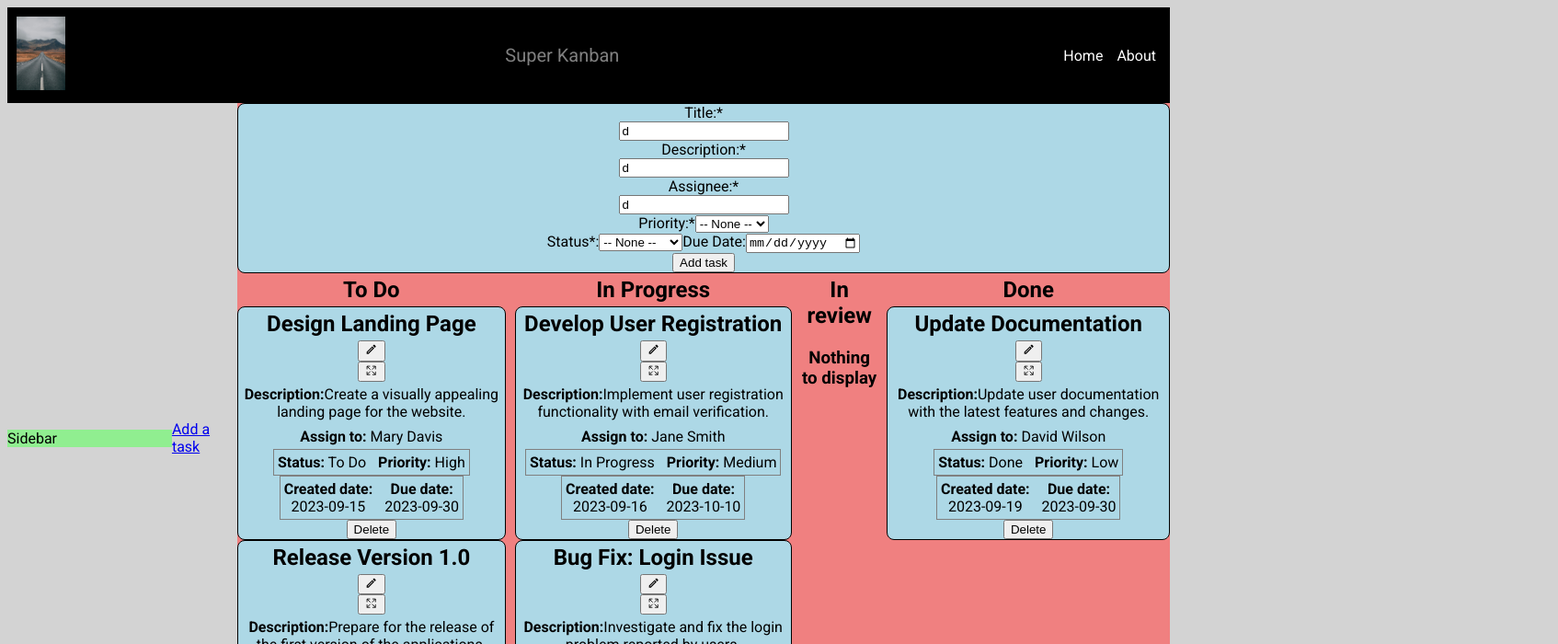
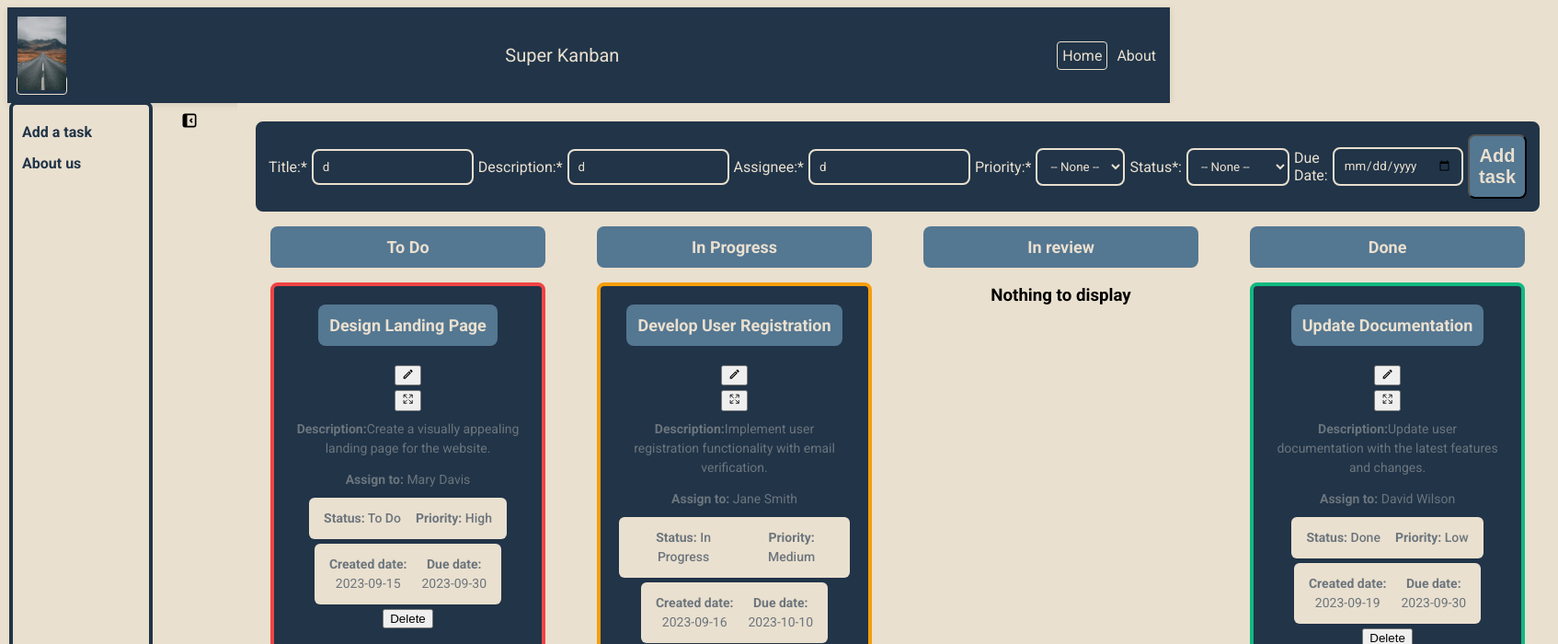
Before and after one commit to MassFuer/Kanban-Board, a React (Vite) app in the folder kanban-board/: page / in a window 1280 px wide. Shown: the top 700 px of the page at 92% size, 1694 px wide, since content can reach past the window. Built offline with nearby package versions, Linux system fonts and the light colour scheme.

Commit message:
style and refactoring and debugging

```diff
--- a/kanban-board/src/App.css
+++ b/kanban-board/src/App.css
@@ -1,32 +1,36 @@
 @import url("https://fonts.googleapis.com/css2?family=Orbitron:wght@400..900&family=Poppins:ital,wght@0,100;0,200;0,300;0,400;0,500;0,600;0,700;0,800;0,900;1,100;1,200;1,300;1,400;1,500;1,600;1,700;1,800;1,900&family=Press+Start+2P&family=Roboto:ital,wght@0,100..900;1,100..900&display=swap");
+
+/* Root, body and CSS Reset */
 
 #root {
   margin: 0;
   padding: 0;
   box-sizing: border-box;
 }
+
 body {
   font-family: "Roboto";
-  background-color: lightgray;
-  min-height: 100%;
+  background-color: #eae0cf;
 }
+
+/* Navbar */
 
 nav {
   display: flex;
   flex-direction: row;
   justify-content: space-between;
   align-items: center;
-  background-color: black;
+  background-color: #213448;
   min-height: 10vh;
   padding: 10px;
+  box-shadow: 0 2px 8px rgba(0, 0, 0, 0.1);
 }
 
 nav .logo img {
-  /* width: 10%; */
   height: 10vh;
 }
 nav .title {
-  color: grey;
+  color: #eae0cf;
   font-size: 20px;
 }
 nav .links {
@@ -38,29 +42,77 @@ nav .links {
 }
 nav .links a {
   text-decoration: none;
-  color: white;
+  color: #eae0cf;
   padding: 5px;
 }
 nav .links a:hover {
-  color: red;
-  border: 1px solid white;
+  color: #eae0cf;
+  border: 1px solid #eae0cf;
+  border-radius: 4px;
+  transition: all 0.3s ease;
 }
+nav .active {
+  color: #eae0cf;
+  border: 1px solid #eae0cf;
+  border-radius: 4px;
+  transition: all 0.3s ease;
+}
+
 main {
   display: flex;
   flex-direction: row;
   justify-content: space-between;
-  align-items: center;
-  min-height: 80%;
+  /* align-items: center; */
+  min-height: 70vh;
   margin-bottom: 5px;
+  margin-left: 250px;
 }
 .sidebar {
-  background-color: lightgreen;
-  width: 15%;
+  display: flex;
+  flex-direction: column;
+  align-items: flex-start;
+  position: fixed;
+  left: 10px;
+  top: 100px;
+  gap: 15px;
+  margin-top: 10px;
+  font-weight: bold;
+  border: 4px solid #213448;
+  border-radius: 8px;
+  background-color: #eae0cf;
+  width: 10%;
+  height: 70vh;
+  padding: 20px 10px;
+}
+.sidebar a {
+  text-decoration: none;
+  color: #213448;
+}
+.sidebar a:hover {
+  color: #213448;
+  border: 1px solid #213448;
+  border-radius: 4px;
+  transition: all 0.3s ease;
+}
+/* .collapse {
+  width: 0;
+} */
+
+.collapse-button {
+  position: fixed;
+  font-size: 20px;
+  border: none;
+  left: 190px;
+  top: 120px;
+  background-color: #eae0cf;
 }
 
+/* Tasks container */
+
 .tasks-container {
-  background-color: lightcoral;
-  width: 85%;
+  background-color: #eae0cf;
+  /* width: 90%; */
+  padding: 20px;
 }
 
 /* About page */
@@ -78,7 +130,7 @@ main {
 div .members {
   display: flex;
   flex-direction: row;
-  justify-content: space-between;
+  justify-content: center;
   align-items: center;
   gap: 10px;
 }
@@ -88,7 +140,7 @@ div .profile-links {
   justify-content: space-between;
   align-items: center;
   gap: 10px;
-  border: 1px solid lightslategrey;
+  border: 1px solid #eae0cf;
   border-radius: 5px;
   padding: 5px;
 }
@@ -100,73 +152,225 @@ div .profile-links span {
 
 /* Footer */
 footer {
-  background-color: lightsalmon;
-  min-height: 10%;
+  display: flex;
+  justify-content: space-between;
+  align-items: center;
+  gap: 10px;
+  background-color: #213448;
+  height: 10vh;
+  color: #eae0cf;
+  padding: 15px;
+  text-align: center;
+  box-shadow: 0 -2px 8px rgba(0, 0, 0, 0.1);
 }
+footer a {
+  color: #eae0cf;
+  text-decoration: none;
+  margin: 10px;
+}
+
+footer a:hover {
+  color: #eae0cf;
+  border: 1px solid #eae0cf;
+  border-radius: 4px;
+  transition: all 0.3s ease;
+}
+
+/* Tasks list container */
 .tasks-list-container {
   display: flex;
   flex-direction: row;
   justify-content: space-between;
   align-items: flex-start;
   text-align: center;
-  gap: 10px;
-  /* background-color: brown; */
+  gap: 24px;
 }
 
 .tasks-list-container h2 {
-  margin: 2px;
-  padding: 2px;
+  margin: 0 0 16px 0;
+  padding: 12px;
+  background: #547792;
+  color: #eae0cf;
+  border-radius: 8px;
+  font-weight: bold;
+  font-size: 18px;
 }
 .tasks-list-container p {
   margin: 2px;
   padding: 2px;
+  color: #eae0cf;
 }
 
+/* Column styling */
+.tasks-list-container > div {
+  background-color: #eae0cf;
+  border-radius: 12px;
+  padding: 16px;
+  width: 25%;
+}
+
+/* Task card */
 .task-card {
   display: flex;
   flex-direction: column;
   justify-content: space-between;
   align-items: center;
   text-align: center;
-  border: 1px solid black;
+  gap: 5px;
+  border: 4px solid #547792;
   border-radius: 8px;
-  background-color: lightblue;
+  background-color: #213448;
+  padding: 20px;
+  margin-bottom: 16px;
+  transition: all 0.3s ease;
 }
+
+.task-card:hover {
+  transform: translateY(-4px);
+  box-shadow: 0 4px 16px rgba(0, 0, 0, 0.15);
+}
+
+/* Task card descriptions */
+.task-card p {
+  font-size: 14px;
+  color: #6c757d;
+  line-height: 1.5;
+}
+.task-card[data-priority="High"] {
+  border: 4px solid #ef4444;
+}
+.task-card[data-priority="Medium"] {
+  border: 4px solid #f59e0b;
+}
+.task-card[data-priority="Low"] {
+  border: 4px solid #10b981;
+}
+
 .task-status {
   display: flex;
   flex-direction: row;
   justify-content: space-between;
   align-items: center;
-  gap: 5px;
-  border: 1px solid grey;
+  gap: 8px;
+  padding: 8px 12px;
+  background-color: #eae0cf;
+  border-radius: 6px;
+  font-size: 14px;
+  font-weight: 500;
 }
 .task-dates {
   display: flex;
   flex-direction: row;
   justify-content: space-between;
   align-items: center;
+  gap: 8px;
+  padding: 8px 12px;
+  background-color: #eae0cf;
+  border-radius: 6px;
+  font-size: 13px;
+  color: #6c757d;
+}
+
+/* Task creation form  */
+.task-form {
+  display: flex;
+  flex-direction: row;
+  justify-content: space-around;
+  align-items: center;
+  background-color: #213448;
+  color: #eae0cf;
   gap: 5px;
-  border: 1px solid grey;
+  border: 4px solid #213448;
+  border-radius: 8px;
+  padding: 10px;
+}
+.task-form label {
+  display: flex;
+  flex-direction: row;
+  justify-content: space-around;
+  align-items: center;
+  gap: 5px;
+}
+
+.task-form button {
+  font-weight: bold;
+  font-size: 20px;
+  background-color: #547792;
+  color: #eae0cf;
+  border-radius: 8px;
+  padding: 10px;
+}
+
+/* Form inputs */
+input,
+select,
+textarea {
+  font-family: "Roboto";
+  border: 2px solid #eae0cf;
+  border-radius: 8px;
+  padding: 10px;
+  transition: border-color 0.3s ease;
+  background-color: #213448;
+  color: #eae0cf;
+}
+input:focus,
+select:focus,
+textarea:focus {
+  outline: none;
+  border-color: #eae0cf;
+  color: #eae0cf;
+}
+input::placeholder,
+select::placeholder,
+textarea::placeholder {
+  outline: none;
+  border-color: #eae0cf;
+  color: #eae0cf;
 }
 
 /* Not Found Page */
-div .not-found {
+.not-found {
   display: flex;
   flex-direction: column;
   justify-content: center;
   align-items: center;
   margin-bottom: 20px;
 }
-div .not-found button {
-  background-color: black;
+.not-found button {
+  background-color: #213448;
+  padding: 12px 24px;
+  border-radius: 8px;
+  border: none;
+  transition: all 0.3s ease;
 }
-div .not-found button:hover {
-  background-color: white;
+.not-found button:hover {
+  background-color: #94b4c1;
+  color: #213448;
+  border: 1px solid #eae0cf;
+  transform: scale(1.05);
 }
-div .not-found a {
+.not-found a {
   text-decoration: none;
-  color: white;
+  color: #eae0cf;
 }
-div .not-found a:hover {
+.not-found a:hover {
   color: black;
 }
+
+/* Task card titles */
+.task-card h3 {
+  font-weight: bold;
+  font-size: 16px;
+  color: #1a1d29;
+  margin-bottom: 8px;
+}
+
+/* Button improvements */
+button {
+  cursor: pointer;
+  transition: all 0.3s ease;
+}
+
+button:hover {
+  opacity: 0.8;
+}
--- a/kanban-board/src/App.jsx
+++ b/kanban-board/src/App.jsx
@@ -42,8 +42,8 @@ function App() {
   return (
     <>
       <Navbar />
+      <Sidebar />
       <main>
-        <Sidebar />
         <Routes>
           <Route
             path="/"
--- a/kanban-board/src/components/CreateTask.jsx
+++ b/kanban-board/src/components/CreateTask.jsx
@@ -29,8 +29,9 @@ function CreateTask({ handleAddTask }) {
   return (
     <>
       <form onSubmit={handleSubmitForm}>
-        <div className="task-card">
-          <label>Title:*</label>
+        <div className="task-form">
+          <label>
+            Title:*
             <input
               type="text"
               name="title"
@@ -39,8 +40,9 @@ function CreateTask({ handleAddTask }) {
               onChange={(e) => setTitle(e.target.value)}
               required
             />
-
-          <label>Description:*</label>
+          </label>
+          <label>
+            Description:*
             <input
               type="text"
               name="description"
@@ -49,8 +51,9 @@ function CreateTask({ handleAddTask }) {
               onChange={(e) => setDescription(e.target.value)}
               required
             />
-
-          <label>Assignee:*</label>
+          </label>
+          <label>
+            Assignee:*
             <input
               type="text"
               name="assignee"
@@ -59,6 +62,7 @@ function CreateTask({ handleAddTask }) {
               onChange={(e) => setAssignee(e.target.value)}
               required
             />
+          </label>
           {/* Try to implement radio buttons */}
           <label>
             Priority:*
@@ -90,7 +94,9 @@ function CreateTask({ handleAddTask }) {
               <option value="In Review">In Review</option>
               <option value="Done">Done</option>
             </select>
-            <label>Due Date:</label>
+          </label>
+          <label>
+            Due Date:
             <input
               type="date"
               name="dueDate"
@@ -99,6 +105,7 @@ function CreateTask({ handleAddTask }) {
               onChange={(e) => setDueDate(e.target.value)}
             />
           </label>
+
           <button type="submit" className="delete">
             Add task
           </button>
--- a/kanban-board/src/components/Footer.jsx
+++ b/kanban-board/src/components/Footer.jsx
@@ -1,10 +1,19 @@
 import { FaGithub } from "react-icons/fa"; // Font Awesome's GitHub icon
-
+import { Link } from "react-router-dom";
 function Footer() {
   return (
     <footer>
-      <FaGithub />
-      <a href="https://github.com/MassFuer/Kanban-Board">Go to Repo</a>
+      <div className="info">
+        <h4>KanbanCorp</h4>
+        <p>123 street abc</p>
+        <Link to="/">Find us on Gmaps</Link>
+      </div>
+
+      <div className="github">
+        <a href="https://github.com/MassFuer/Kanban-Board">
+          <FaGithub /> Go to Repo
+        </a>
+      </div>
     </footer>
   );
 }
--- a/kanban-board/src/components/Sidebar.jsx
+++ b/kanban-board/src/components/Sidebar.jsx
@@ -1,10 +1,16 @@
 import { Link } from "react-router-dom";
+import { TbLayoutSidebarLeftCollapseFilled } from "react-icons/tb";
 
 function Sidebar() {
   return (
     <>
-      <div className="sidebar">Sidebar</div>
-      <Link to="/form">Add a task</Link>
+      <div className="sidebar">
+        <button className="collapse-button">
+          <TbLayoutSidebarLeftCollapseFilled />
+        </button>
+        <Link to="/form">Add a task</Link>
+        <Link to="/about">About us</Link>
+      </div>
     </>
   );
 }
--- a/kanban-board/src/components/TaskCard.jsx
+++ b/kanban-board/src/components/TaskCard.jsx
@@ -5,7 +5,7 @@ import { NavLink } from "react-router-dom";
 function TaskCard({ task, handleDelete }) {
   return (
     <>
-      <div className="task-card">
+      <div className="task-card" data-priority={task.priority}>
         <h2>{task.title}</h2>
         {/* edit button */}
         <NavLink to={`/edit-task/${task.id}`}>
@@ -16,7 +16,6 @@ function TaskCard({ task, handleDelete }) {
 
         {/* expand button */}
         <NavLink to={`/task-details/${task.id}`}>
-          {" "}
           <button className="toggle">
             <IoExpandOutline />
           </button>
--- a/kanban-board/src/pages/AboutPage.jsx
+++ b/kanban-board/src/pages/AboutPage.jsx
@@ -3,8 +3,8 @@ import { NavLink } from "react-router-dom";
 function AboutPage() {
   return (
     <>
-      <h1>Project Description</h1>
       <div className="project">
+        <h1>Project Description</h1>
         <p>Team Member:</p>
         <div className="members">
           <div className="profile-links">
```
Lines whose indentation alone changed are shown as unchanged.
